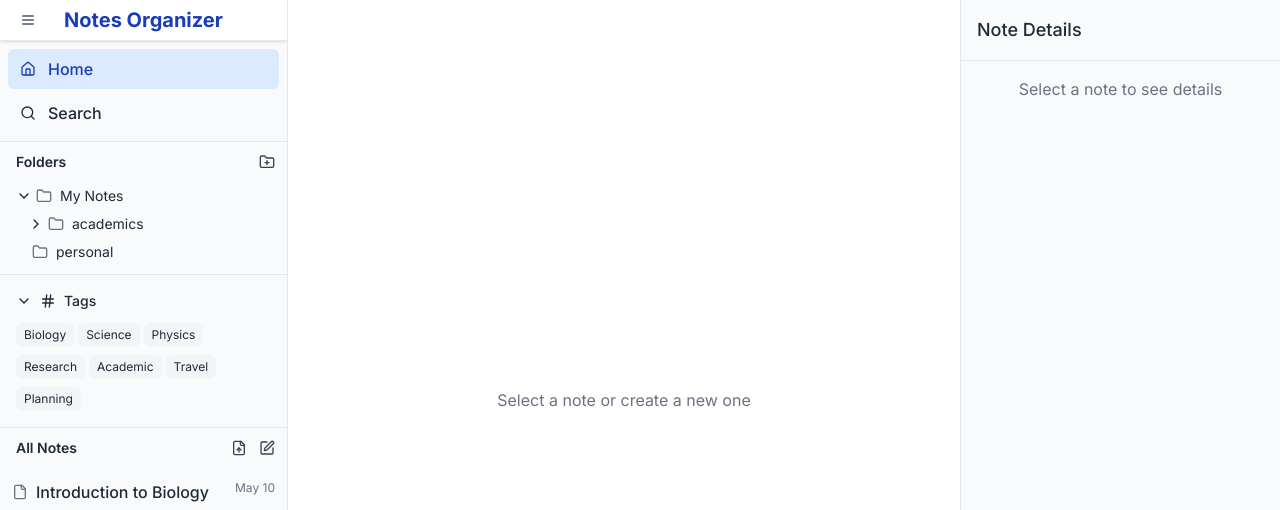
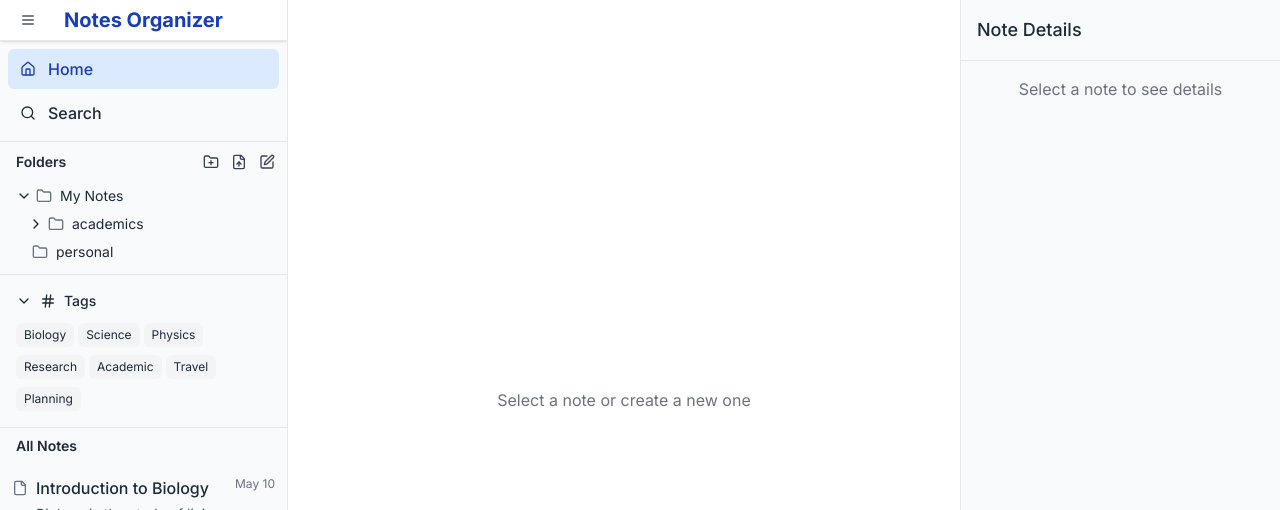
Before and after one commit to qs-1/note_organizer, a Next.js app: page / in a window 1280 px wide. Shown: the top 510 px of the page. Built offline with nearby package versions, Linux system fonts and the light colour scheme.

Commit message:
random fixes ui

```diff
--- a/src/app/page.tsx
+++ b/src/app/page.tsx
@@ -110,7 +110,7 @@ export default function Home() {
   }, [notes]);
 
   // Create a new note
-  const handleCreateNote = () => {
+  const handleCreateNote = (folderPath: string = '/') => {
     const newNote: Note = {
       id: uuidv4(),
       title: 'New Note',
@@ -118,7 +118,7 @@ export default function Home() {
       tags: [],
       createdAt: new Date().toISOString(),
       updatedAt: new Date().toISOString(),
-      folderPath: '/' // Default to root folder
+      folderPath: folderPath
     };
 
     setNotes([newNote, ...notes]);
@@ -192,6 +192,24 @@ export default function Home() {
     });
 
     setNotes(updatedNotes);
+  };
+
+  // Delete the active note
+  const handleDeleteNote = () => {
+    if (!activeNoteId) return;
+
+    // Remove the note from the list
+    const updatedNotes = notes.filter(note => note.id !== activeNoteId);
+    setNotes(updatedNotes);
+
+    // Clear the active note
+    setActiveNoteId(updatedNotes.length > 0 ? updatedNotes[0].id : null);
+
+    // Show success message
+    setStatusMessage('Note deleted successfully');
+    setTimeout(() => {
+      setStatusMessage(null);
+    }, 3000);
   };
 
   // Generate a summary for the active note
@@ -271,7 +289,7 @@ export default function Home() {
   };
 
   // Import a document
-  const handleImportDocument = (text: string, title: string) => {
+  const handleImportDocument = (text: string, title: string, folderPath: string = '/') => {
     const newNote: Note = {
       id: uuidv4(),
       title,
@@ -279,7 +297,7 @@ export default function Home() {
       tags: [],
       createdAt: new Date().toISOString(),
       updatedAt: new Date().toISOString(),
-      folderPath: '/' // Default to root folder
+      folderPath: folderPath
     };
 
     setNotes([newNote, ...notes]);
@@ -316,6 +334,7 @@ export default function Home() {
         onRemoveTag={handleRemoveTag}
         onGenerateSummary={handleGenerateSummary}
         onExportAnki={handleExportAnki}
+        onDelete={handleDeleteNote}
       />
 
       {/* Settings Modal */}
@@ -329,7 +348,7 @@ export default function Home() {
 
       {/* Status Message */}
       {statusMessage && (
-        <div className="absolute bottom-4 right-4 bg-blue-500 text-white px-4 py-2 rounded-md shadow-lg">
+        <div className="absolute bottom-4 left-1/2 -translate-x-1/2 bg-green-50 text-green-700 px-3 py-1.5 text-xs rounded-md shadow-sm border border-green-100">
           {statusMessage}
         </div>
       )}
--- a/src/components/notes/NoteDetails.tsx
+++ b/src/components/notes/NoteDetails.tsx
@@ -1,5 +1,5 @@
 import { useState } from 'react';
-import { Brain, Tag, X, Plus, Download, Copy, Check, ChevronDown } from 'lucide-react';
+import { Brain, Tag, X, Plus, Download, Copy, Check, ChevronDown, Trash2 } from 'lucide-react';
 import { Note, SummaryType } from '@/types';
 import { OPENROUTER_MODELS } from '@/lib/api/openrouter';
 
@@ -9,6 +9,7 @@ interface NoteDetailsProps {
   onRemoveTag: (tag: string) => void;
   onGenerateSummary: (type: SummaryType, model?: string) => void;
   onExportAnki: () => void;
+  onDelete: () => void;
 }
 
 export default function NoteDetails({
@@ -16,7 +17,8 @@ export default function NoteDetails({
   onAddTag,
   onRemoveTag,
   onGenerateSummary,
-  onExportAnki
+  onExportAnki,
+  onDelete
 }: NoteDetailsProps) {
   const [newTag, setNewTag] = useState('');
   const [summaryType, setSummaryType] = useState<SummaryType>('brief');
@@ -226,7 +228,7 @@ export default function NoteDetails({
       </div>
 
       {/* Flashcards Section */}
-      <div className="p-4">
+      <div className="p-4 border-b border-gray-200">
         <h4 className="text-sm font-medium mb-2 flex items-center gap-1 text-gray-800">
           <Download className="h-4 w-4 text-gray-700" />
           <span>Flashcards</span>
@@ -239,6 +241,17 @@ export default function NoteDetails({
           Export to Anki
         </button>
       </div>
+
+      {/* Delete Section */}
+      <div className="p-4 mt-auto">
+        <button
+          onClick={onDelete}
+          className="w-full px-3 py-2 text-sm text-red-600 hover:text-red-700 hover:bg-red-50 rounded-md flex items-center justify-center gap-2 border border-red-200"
+        >
+          <Trash2 className="h-4 w-4" />
+          Delete Note
+        </button>
+      </div>
     </div>
   );
 }
--- a/src/components/notes/NoteList.tsx
+++ b/src/components/notes/NoteList.tsx
@@ -193,8 +193,8 @@ interface NoteListProps {
   notes: Note[];
   activeNoteId: string | null;
   onNoteSelect: (note: Note) => void;
-  onCreateNote: () => void;
-  onImportDocument: (text: string, title: string) => void;
+  onCreateNote: (folderPath?: string) => void;
+  onImportDocument: (text: string, title: string, folderPath?: string) => void;
   onOpenSettings: () => void;
 }
 
@@ -339,7 +339,8 @@ export default function NoteList({
   const handleTextExtracted = (text: string, filename: string) => {
     // Extract title from filename (remove extension)
     const title = filename.split('.').slice(0, -1).join('.');
-    onImportDocument(text, title);
+    // Pass the active folder path to onImportDocument
+    onImportDocument(text, title, activeFolder || '/');
   };
 
   return (
@@ -414,6 +415,7 @@ export default function NoteList({
           <div className="p-2 border-t border-gray-200">
             <div className="flex items-center justify-between mb-2">
               <h2 className="text-sm font-semibold px-2">Folders</h2>
+              <div className="flex space-x-1">
                 <button
                   className="p-1 rounded-full hover:bg-gray-200 text-gray-700"
                   aria-label="Add new folder"
@@ -421,6 +423,23 @@ export default function NoteList({
                 >
                   <FolderPlus className="h-4 w-4" />
                 </button>
+                <button
+                  className="p-1 rounded-full hover:bg-gray-200 text-gray-700"
+                  onClick={() => setIsFileUploaderOpen(true)}
+                  aria-label="Import document"
+                  title="Import document"
+                >
+                  <FileUp className="h-4 w-4" />
+                </button>
+                <button
+                  className="p-1 rounded-full hover:bg-gray-200 text-gray-700"
+                  onClick={() => onCreateNote(activeFolder || '/')}
+                  aria-label="Create new note"
+                  title="Create new note"
+                >
+                  <PenSquare className="h-4 w-4" />
+                </button>
+              </div>
             </div>
             <div>
               {folders.map(folder => (
@@ -456,24 +475,6 @@ export default function NoteList({
                 <h2 className="text-sm font-semibold px-2">
                   {view === 'search' ? 'Search Results' : 'All Notes'}
                 </h2>
-                <div className="flex space-x-1">
-                  <button
-                    className="p-1 rounded-full hover:bg-gray-200 text-gray-700"
-                    onClick={() => setIsFileUploaderOpen(true)}
-                    aria-label="Import document"
-                    title="Import document"
-                  >
-                    <FileUp className="h-4 w-4" />
-                  </button>
-                  <button
-                    className="p-1 rounded-full hover:bg-gray-200 text-gray-700"
-                    onClick={onCreateNote}
-                    aria-label="Create new note"
-                    title="Create new note"
-                  >
-                    <PenSquare className="h-4 w-4" />
-                  </button>
-                </div>
               </div>
 
               <div>
@@ -512,7 +513,7 @@ export default function NoteList({
           <div className={`overflow-hidden ${isSidebarCollapsed ? 'w-0' : 'w-auto'} transition-[width] duration-300`}>
             <button
               className={`flex items-center py-2 px-4 rounded-md bg-blue-600 hover:bg-blue-700 text-white whitespace-nowrap ${isSidebarCollapsed ? 'opacity-0' : 'opacity-100'} transition-opacity duration-150 ${isSidebarCollapsed ? 'delay-0' : 'delay-150'}`}
-              onClick={onCreateNote}
+              onClick={() => onCreateNote(activeFolder || '/')}
             >
               <Plus className="h-4 w-4 mr-1" />
               <span>New Note</span>
```
Lines whose indentation alone changed are shown as unchanged.
